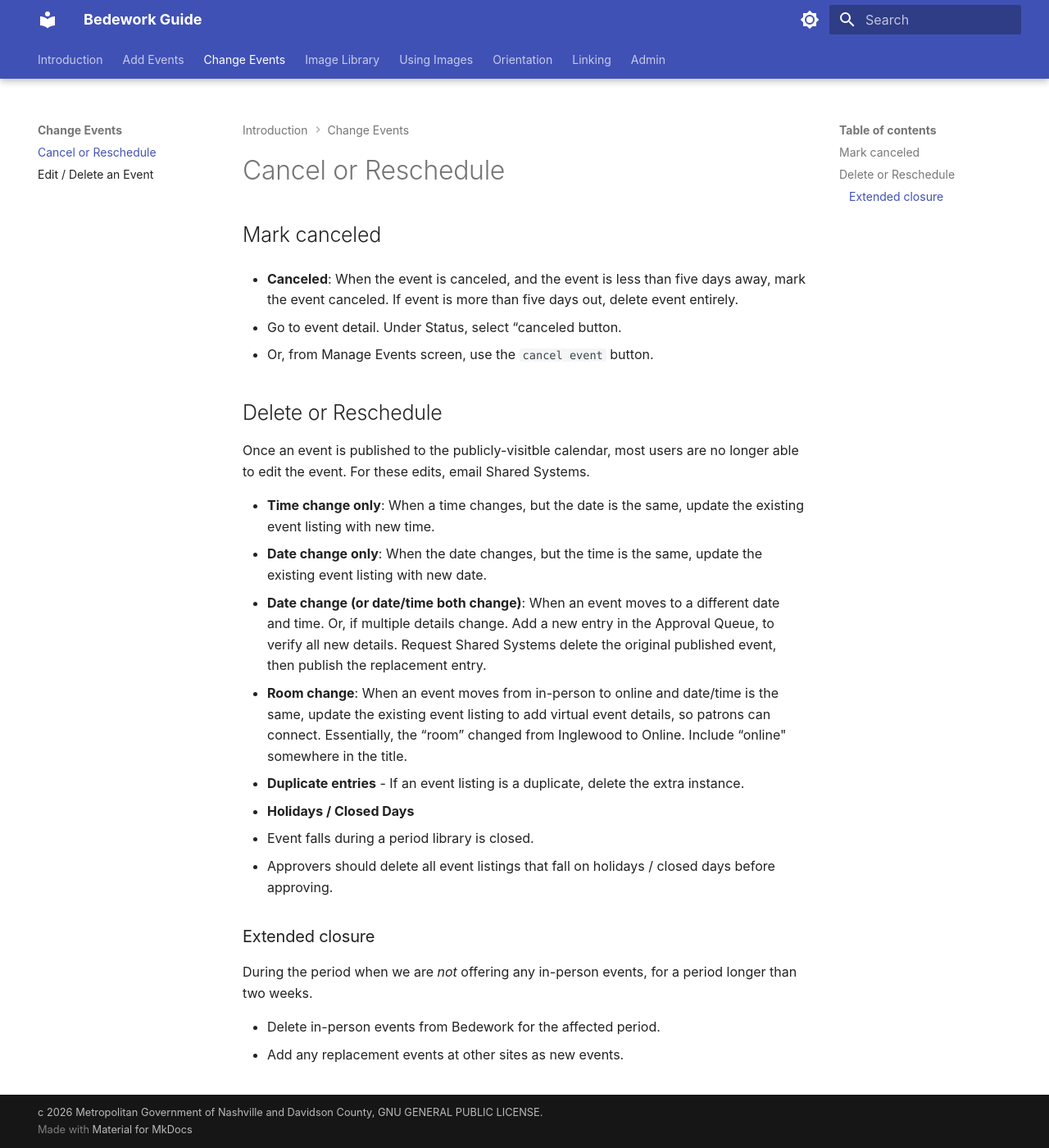
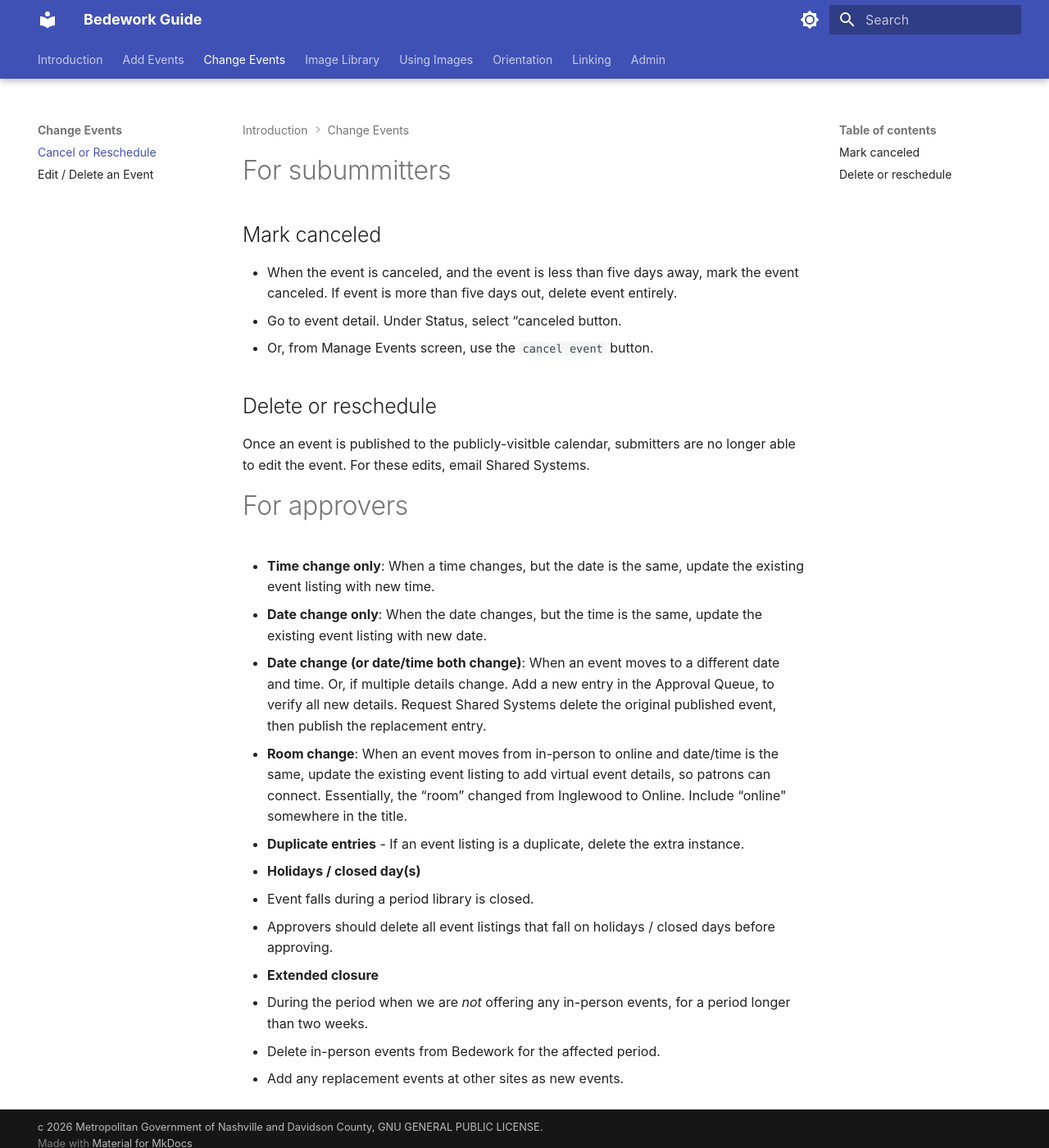
Before and after one commit to Nashville-Public-Library/bedework-docs, an MkDocs documentation site: the page built from docs/change-events/cancel.md, in a window 1280 px wide and 1400 px high. Shown: the whole window at 82% size. Built offline with MkDocs 1.6.1 and Material for MkDocs 9.7.7, drawn with Linux system fonts in a browser that asks for light colours.

Commit message:
for approvers, for submitters

```diff
--- a/docs/change-events/cancel.md
+++ b/docs/change-events/cancel.md
@@ -3,29 +3,29 @@ title: Cancel or Reschedule
 sidebar_position: 1
 ---
 
+# For subummitters
+
 ## Mark canceled
 
-- **Canceled**: When the event is canceled, and the event is less than five days away, mark the event canceled. If event is more than five days out, delete event entirely.
+- When the event is canceled, and the event is less than five days away, mark the event canceled. If event is more than five days out, delete event entirely.
+  - Go to event detail. Under Status, select “canceled button.
+  - Or, from Manage Events screen, use the `cancel event` button.
 
-- Go to event detail. Under Status, select “canceled button.
-- Or, from Manage Events screen, use the `cancel event` button.
+## Delete or reschedule
 
-## Delete or Reschedule
+Once an event is published to the publicly-visitble calendar, submitters are no longer able to edit the event.  For these edits, email Shared Systems.
 
-Once an event is published to the publicly-visitble calendar, most users are no longer able to edit the event.  For these edits, email Shared Systems.
+# For approvers
 
 - **Time change only**: When a time changes, but the date is the same, update the existing event listing with new time.
 - **Date change only**: When the date changes, but the time is the same, update the existing event listing with new date.
 - **Date change (or date/time both change)**: When an event moves to a different date and time. Or, if multiple details change. Add a new entry in the Approval Queue, to verify all new details. Request Shared Systems delete the original published event, then publish the replacement entry.
 - **Room change**: When an event moves from in-person to online and date/time is the same, update the existing event listing to add virtual event details, so patrons can connect. Essentially, the “room” changed from Inglewood to Online. Include “online" somewhere in the title.
 - **Duplicate entries** - If an event listing is a duplicate, delete the extra instance.
-- **Holidays / Closed Days**
+- **Holidays / closed day(s)**
   - Event falls during a period library is closed.
   - Approvers should delete all event listings that fall on holidays / closed days before approving.
-
-### Extended closure
-
-During the period when we are _not_ offering any in-person events, for a period longer than two weeks.
-
- - Delete in-person events from Bedework for the affected period.
- - Add any replacement events at other sites as new events.
+- **Extended closure**
+  - During the period when we are _not_ offering any in-person events, for a period longer than two weeks.
+  - Delete in-person events from Bedework for the affected period.
+  - Add any replacement events at other sites as new events.
```
